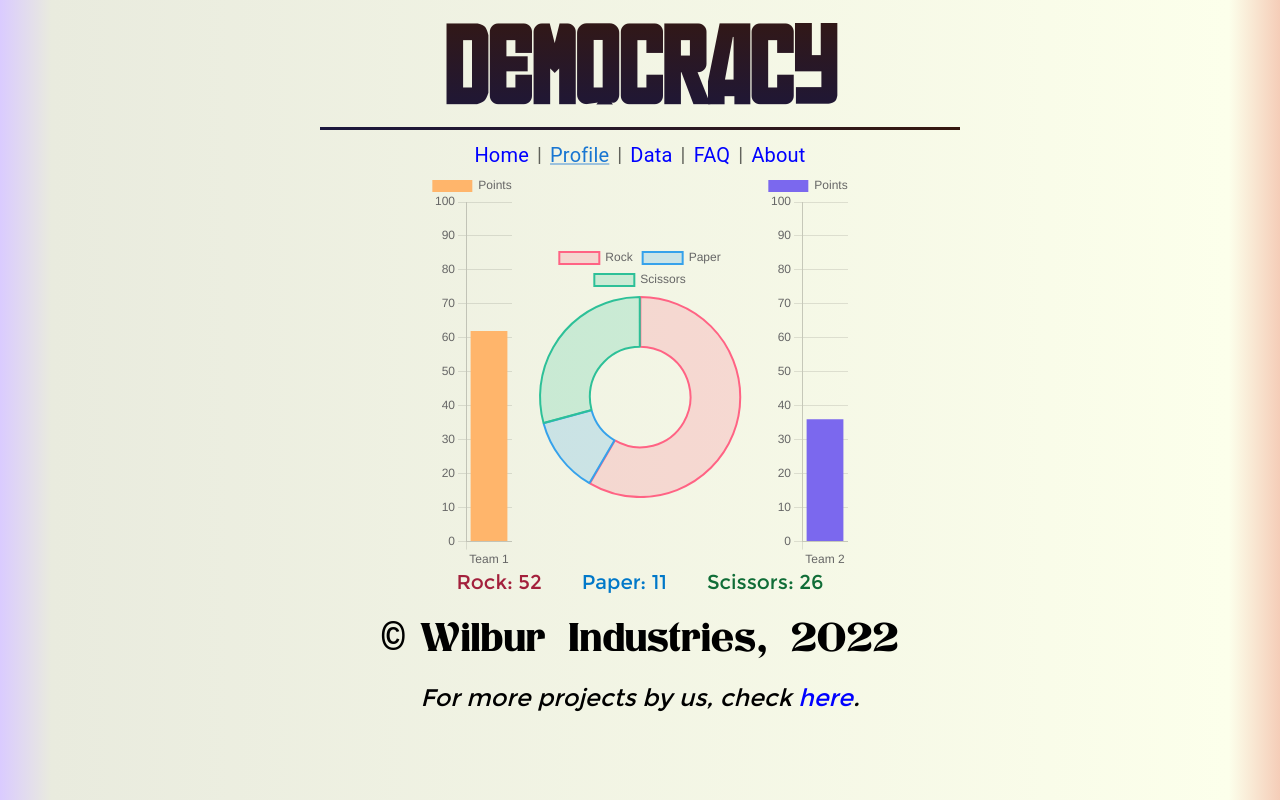
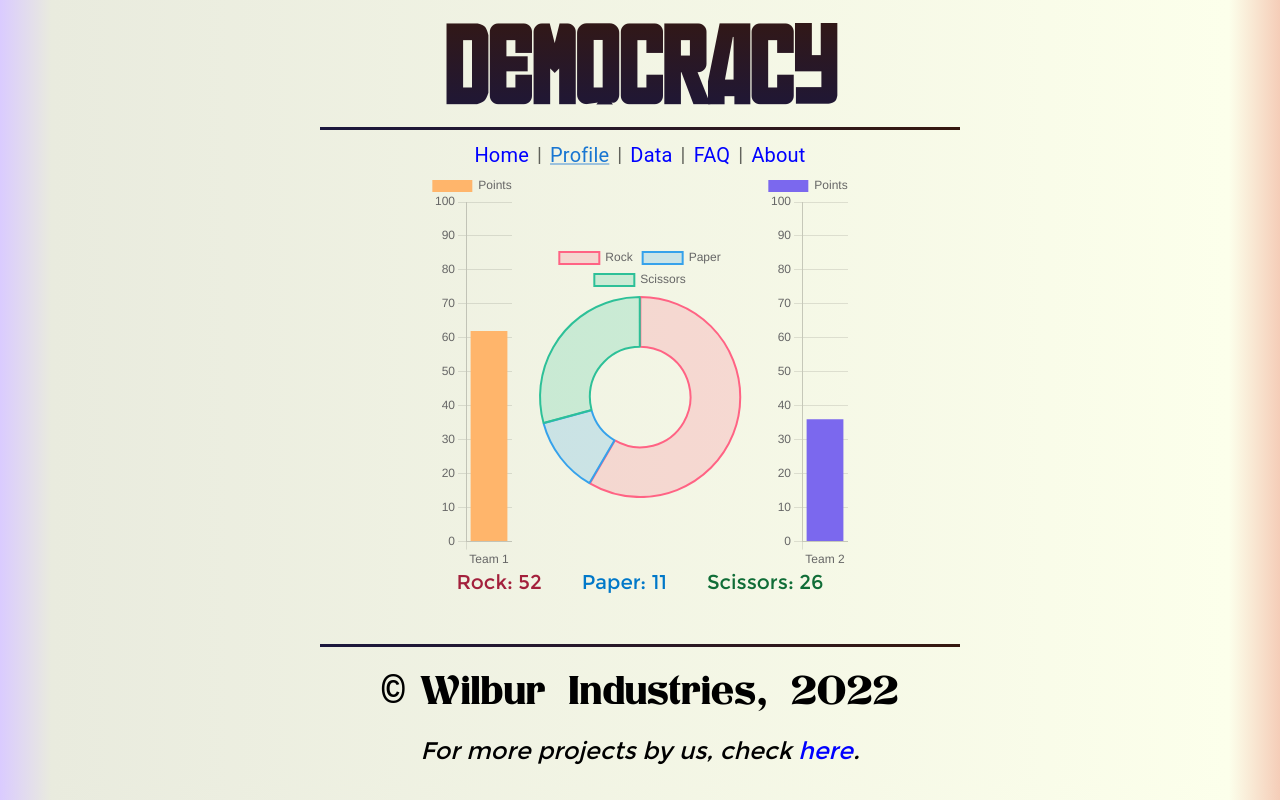
Before and after one commit to pseudosecret/democracy, a Next.js app: page / in a window 1280 px wide. Built offline with nearby package versions, Linux system fonts and the light colour scheme.

Commit message:
Added lower lineblock. Also, forgot to mention: I have shape images now.

```diff
--- a/components/the-footer.js
+++ b/components/the-footer.js
@@ -4,6 +4,7 @@ import Link from 'next/link'
 const TheFooter = () => {
     return (
         <footer className={styles.container}>
+            <div className={styles.lineBlock} />
             <p>
                 <span className={styles.copyright}>&copy;</span>
                 <span className={styles.industries}>Wilbur Industries, 2022</span>
--- a/styles/The-Footer.module.css
+++ b/styles/The-Footer.module.css
@@ -18,3 +18,11 @@
     font-style: italic;
     font-size: 1.2em;
 }
+
+.lineBlock {
+    margin: 50px auto 0;
+    width: 50%;
+    height: 3px;
+    background: rgb(27,23,61);
+    background: linear-gradient(90deg, rgba(27,23,61,1) 0%, rgba(54,24,15,1) 100%);
+}
```
